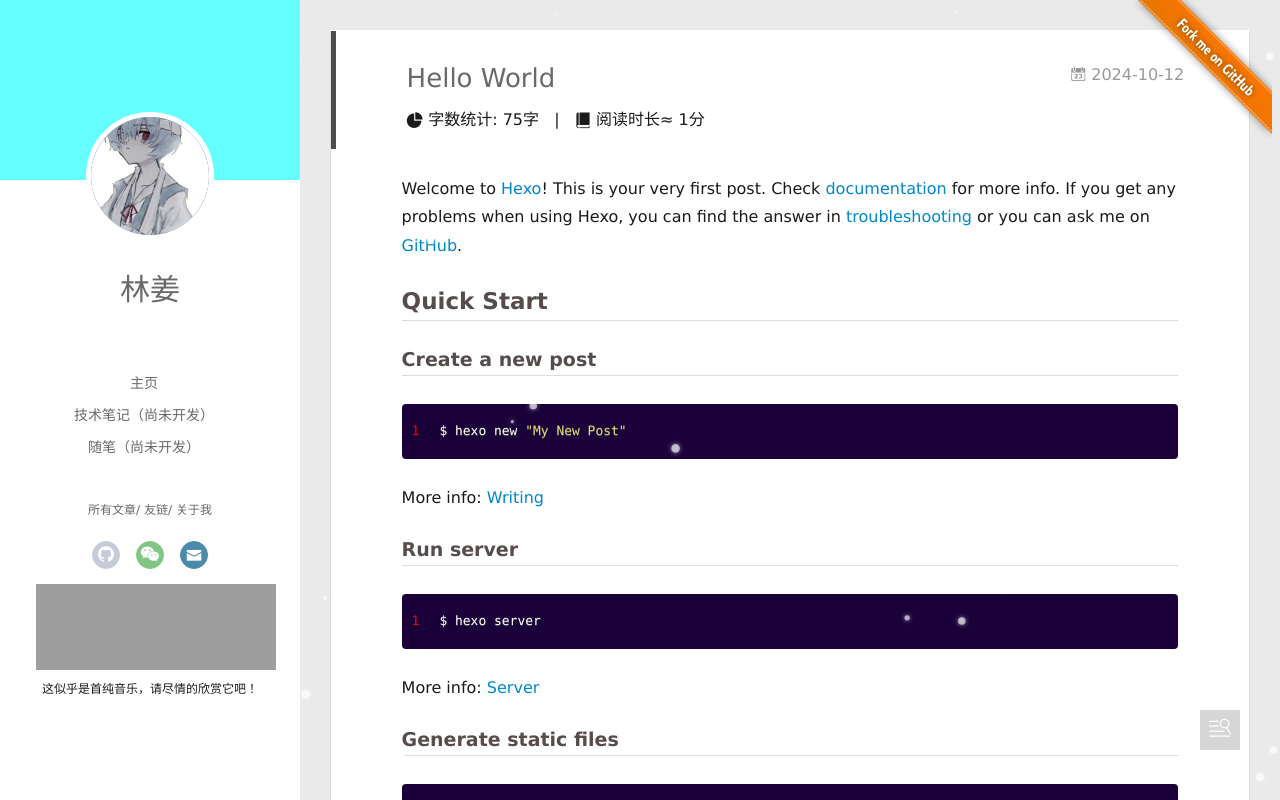
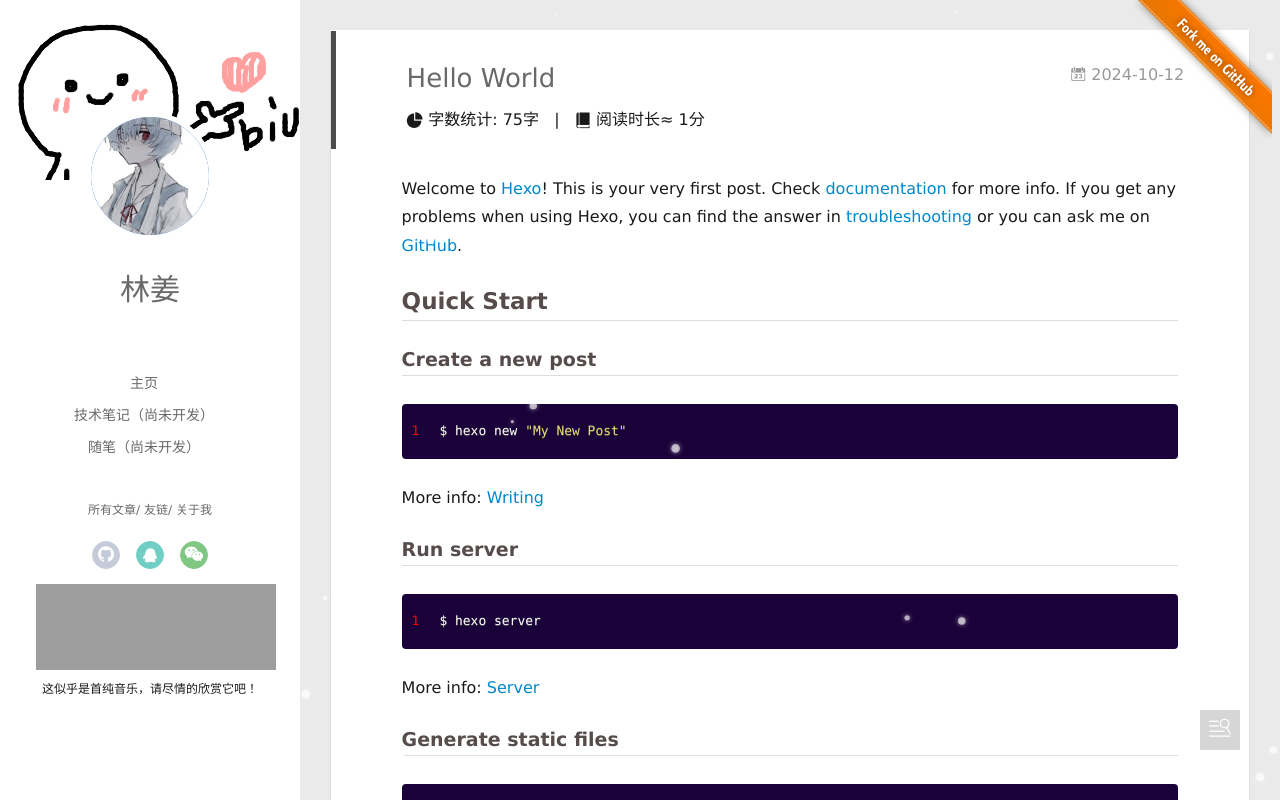
Before and after one commit to linjiang29/linjiang29.github.io, a plain HTML site: page 2024/10/12/hello-world/index.html in a window 1280 px wide. Drawn offline with Linux system fonts and the light colour scheme; some packages are replaced by stand-ins of ours; grey boxes are pictures that could not be loaded; animation ran at ten frames a second; a script that the page names is missing.

Commit message:
Site updated: 2024-10-13 20:45:54

```diff
--- a/2024/10/12/hello-world/index.html
+++ b/2024/10/12/hello-world/index.html
@@ -59,7 +59,7 @@
 
 
 
-<div class="overlay" style="background: #66FFFF;"></div>
+<div class="overlay" style="background: #66FFFF;background: url('/img/biubiubiu.gif') no-repeat ;"></div>
 <div class="intrude-less">
 	<header id="header" class="inner">
 		<a href="/" class="profilepic">
@@ -105,13 +105,13 @@
 
 
 
-						<a class="weixin" href="/img/weixin.jpg"
-												title="微信" target="_blank"><i class="icon-weixin"></i></a>
+						<a class="qq" href="/img/qq.jpg"
+												title="QQ" target="_blank"><i class="icon-qq"></i></a>
 
 
 
-						<a class="mail" href="mailto:1084505830@qq.com"
-												title="邮件联系" target="_blank"><i class="icon-mail"></i></a>
+						<a class="weixin" href="/img/weixin.jpg"
+												title="微信" target="_blank"><i class="icon-weixin"></i></a>
 
 
 			</div>
@@ -177,13 +177,13 @@
 
 
 
-						<a class="weixin" target="_blank"
-							href="/img/weixin.jpg" title="微信"><i class="icon-weixin"></i></a>
+						<a class="qq" target="_blank"
+							href="/img/qq.jpg" title="QQ"><i class="icon-qq"></i></a>
 
 
 
-						<a class="mail" target="_blank"
-							href="mailto:1084505830@qq.com" title="邮件联系"><i class="icon-mail"></i></a>
+						<a class="weixin" target="_blank"
+							href="/img/weixin.jpg" title="微信"><i class="icon-weixin"></i></a>
 
 
 				</div>
@@ -738,11 +738,40 @@
   </div>
 
 
+<script type="text/javascript" src="/plugins/TweenMax/TweenMax.min.js"></script>
+<script type="text/javascript" src="/plugins/TweenMax/HoverImg.js"></script>
+
+<script>
+
+
+  var hoverEffect = {
+    "subNav": ".left-col .social a"
+  }
+
+
+  for (var x in hoverEffect) {
+    // 初始化data-img属性值
+    let $em = document.querySelectorAll(hoverEffect[x]);
+    $em.forEach(($a) => {
+      //console.log($a.href);
+      if (isImageType($a.href)) {
+        $a.setAttribute("data-img", $a.href)
+      }
+    })
+    // 实现悬停元素预览图片效果
+    let $a = document.querySelectorAll(hoverEffect[x] + "[data-img]");
+    $a.forEach(($em) => {
+      new HoverImgFx1($em)
+    })
+  }
+
+</script>
+
 
 <script type="text/javascript" src="/plugins/activate-power-mode/activate-power-mode.js"></script>
 <script>
   POWERMODE.colorful = true; // make power mode colorful
-  POWERMODE.shake = false; // turn off shake
+  POWERMODE.shake = true; // turn off shake
   document.body.addEventListener('input', POWERMODE);
 </script>
 
```
Also changed, not shown: 2024/10/13/HTML笔记/index.html (+39 -10 lines), 2024/10/13/JavaScript笔记/index.html (+39 -10 lines), 2024/10/13/我的第一篇博客/index.html (+39 -10 lines), archives/2024/10/index.html (+39 -10 lines), archives/2024/index.html (+39 -10 lines), archives/index.html (+39 -10 lines), index.html (+39 -10 lines), img/qq.jpg (added).
